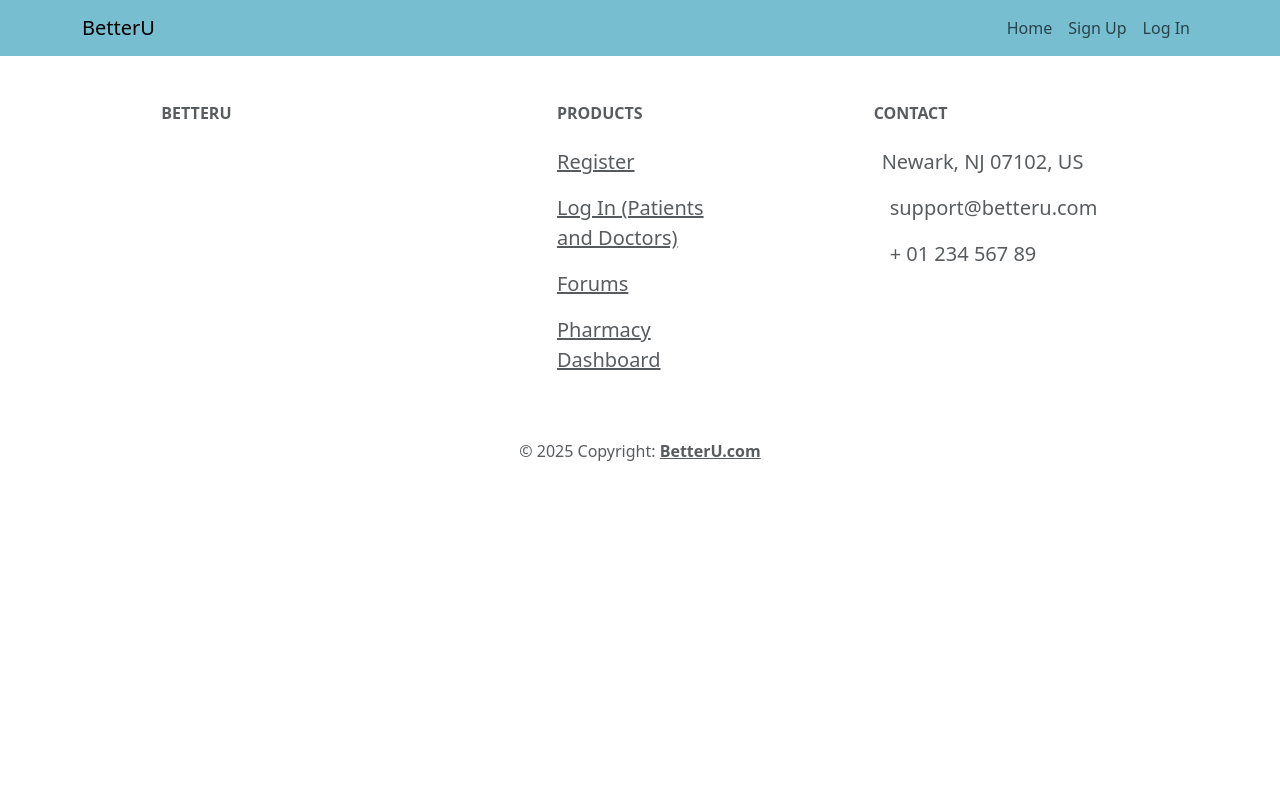
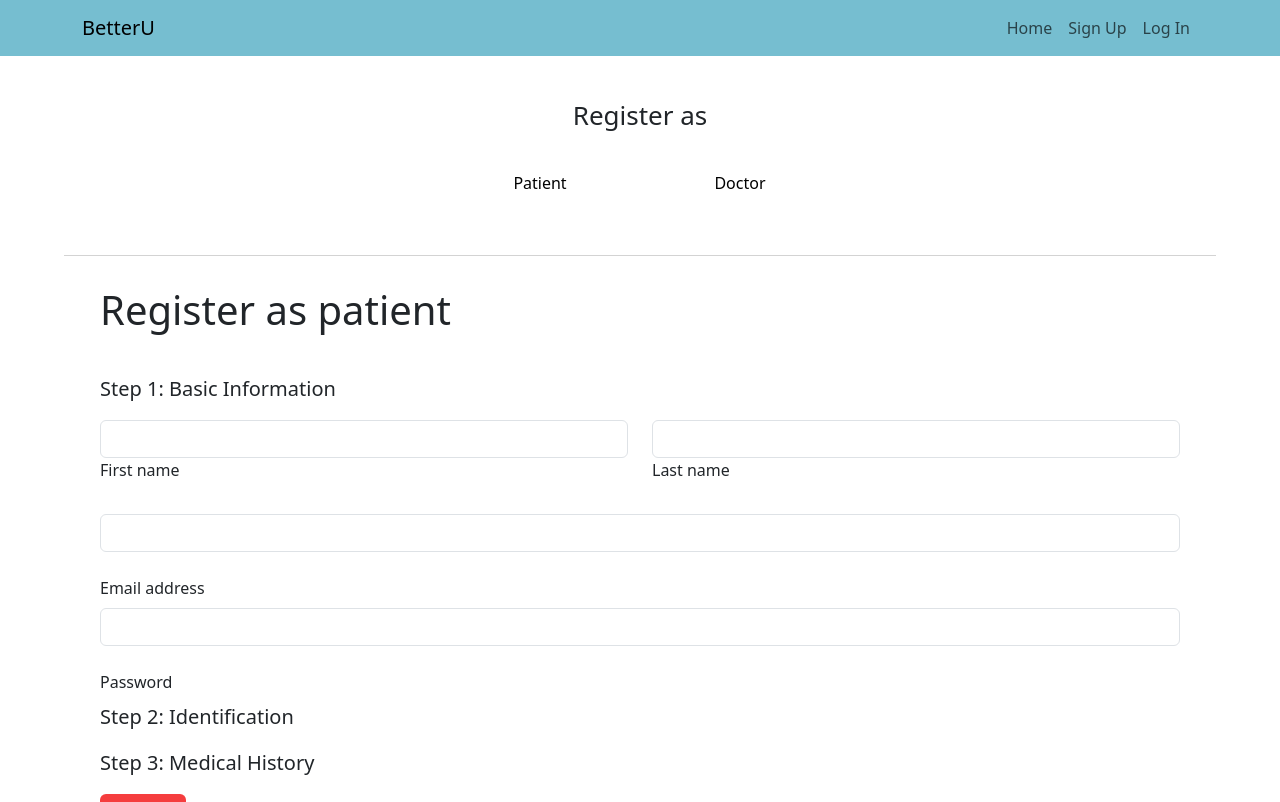
Before and after one commit to Chris8115/CS490-Group-1-Frontend, a React (Create React App) app in the folder client/: page /sign-up in a window 1280 px wide. Shown: the top 802 px of the page. Built offline with nearby package versions, Linux system fonts and the light colour scheme.

Commit message:
pushing existing changes

```diff
--- a/client/src/app/routes/Registration.js
+++ b/client/src/app/routes/Registration.js
@@ -1,12 +1,15 @@
 import React from 'react';
 import BetterUNavbar from '../../components/BetterUNavbar';
 import Footer from '../../components/Footer';
+import SignupForm from '../../components/SignupForm';
+import Divider from '../../components/Divider';
 
 function Registration() {
     return (
         <>
             <BetterUNavbar />
-
+            <SignupForm />
+            <Divider />
             <Footer />
         </>
 
--- a/client/src/components/BetterUNavbar.js
+++ b/client/src/components/BetterUNavbar.js
@@ -9,7 +9,7 @@ function BetterUNavbar() {
     <>
       <Navbar expand="lg" className="bg-body-tertiary navbar">
         <Container>
-          <Navbar.Brand href="#home">BetterU</Navbar.Brand>
+          <Navbar.Brand href="/">BetterU</Navbar.Brand>
           <Navbar.Toggle aria-controls="basic-navbar-nav" />
           <Navbar.Collapse id="basic-navbar-nav float-center">
             <Nav className="ms-auto">
--- /dev/null
+++ b/client/src/components/DoctorForm.js
@@ -0,0 +1,11 @@
+import React from 'react';
+
+function DoctorForm() {
+    return (
+        <>
+            <h2>Register as doctor</h2>
+        </>
+    )
+}
+
+export default DoctorForm;
--- /dev/null
+++ b/client/src/components/PatientForm.js
@@ -0,0 +1,47 @@
+import React from 'react';
+import {
+    MDBInput,
+    MDBCol,
+    MDBRow,
+    MDBCheckbox,
+    MDBBtn,
+    MDBIcon
+} from 'mdb-react-ui-kit';
+
+function PatientForm() {
+    return (
+        <div className='patient-form'>
+            <h2>Register as patient</h2>
+            <form>
+
+                <p>Step 1: Basic Information</p>
+                <MDBRow className='mb-4'>
+                    <MDBCol>
+                    <MDBInput id='form3Example1' label='First name' />
+                    </MDBCol>
+                    <MDBCol>
+                    <MDBInput id='form3Example2' label='Last name' />
+                    </MDBCol>
+                </MDBRow>
+                <MDBInput className='mb-4' type='email' id='form3Example3' label='Email address' />
+                <MDBInput className='mb-4' type='password' id='form3Example4' label='Password' />
+
+
+
+
+
+                <p>Step 2: Identification</p>
+
+
+                <p>Step 3: Medical History</p>
+
+                <MDBBtn type='submit' style={{backgroundColor: '#F53D3E', border: 'none'}} className='mb-4' block>
+                    Register
+                </MDBBtn>
+
+                </form>
+        </div>
+    )
+}
+
+export default PatientForm;
--- a/client/src/components/SignupForm.js
+++ b/client/src/components/SignupForm.js
@@ -1,8 +1,36 @@
 import React from 'react';
+import { useState } from 'react';
+import PatientForm from './PatientForm';
+import DoctorForm from './DoctorForm';
+import '../css/custom.css';
+import Divider from './Divider';
 
 function SignupForm() {
+    const [formState, setFormState] = useState('patient');
+
+    function setFormToDoctor() {
+        setFormState('doctor');
+    }
+
+    function setFormToPatient() {
+        setFormState('patient');
+    }
+
     return (
         <>
+            <div className="switch-registration">
+
+                <p>Register as</p>
+                <div className='form-btns'>
+                    <button className="form-btn" onClick={setFormToPatient}>Patient</button>
+                    <button className="form-btn" onClick={setFormToDoctor}>Doctor</button>
+                </div>
+
+            </div>
+
+            <Divider />
+
+            {formState === 'patient' ? <PatientForm/> : <DoctorForm/>}
         </>
     )
 }
--- a/client/src/css/custom.css
+++ b/client/src/css/custom.css
@@ -123,3 +123,38 @@ p {
 .login-title {
   margin-bottom: 50px;
 }
+
+/* Registration Form CSS */
+
+.switch-registration {
+  margin: 40px 0px;
+  display: flex;
+  justify-content: center;
+  align-items: center;
+  flex-direction: column;
+
+}
+
+.switch-registration p {
+  text-align: center;
+  font-size: 26px;
+}
+
+.switch-registration .form-btn {
+  background-color: white;
+  padding: 20px;
+  border: none;
+  width: 200px;
+}
+
+.switch-registration .form-btn:hover {
+  font-weight: bold;
+}
+
+.patient-form {
+  padding: 30px 100px;
+}
+
+.patient-form h2 {
+  margin-bottom: 40px;
+}
```
